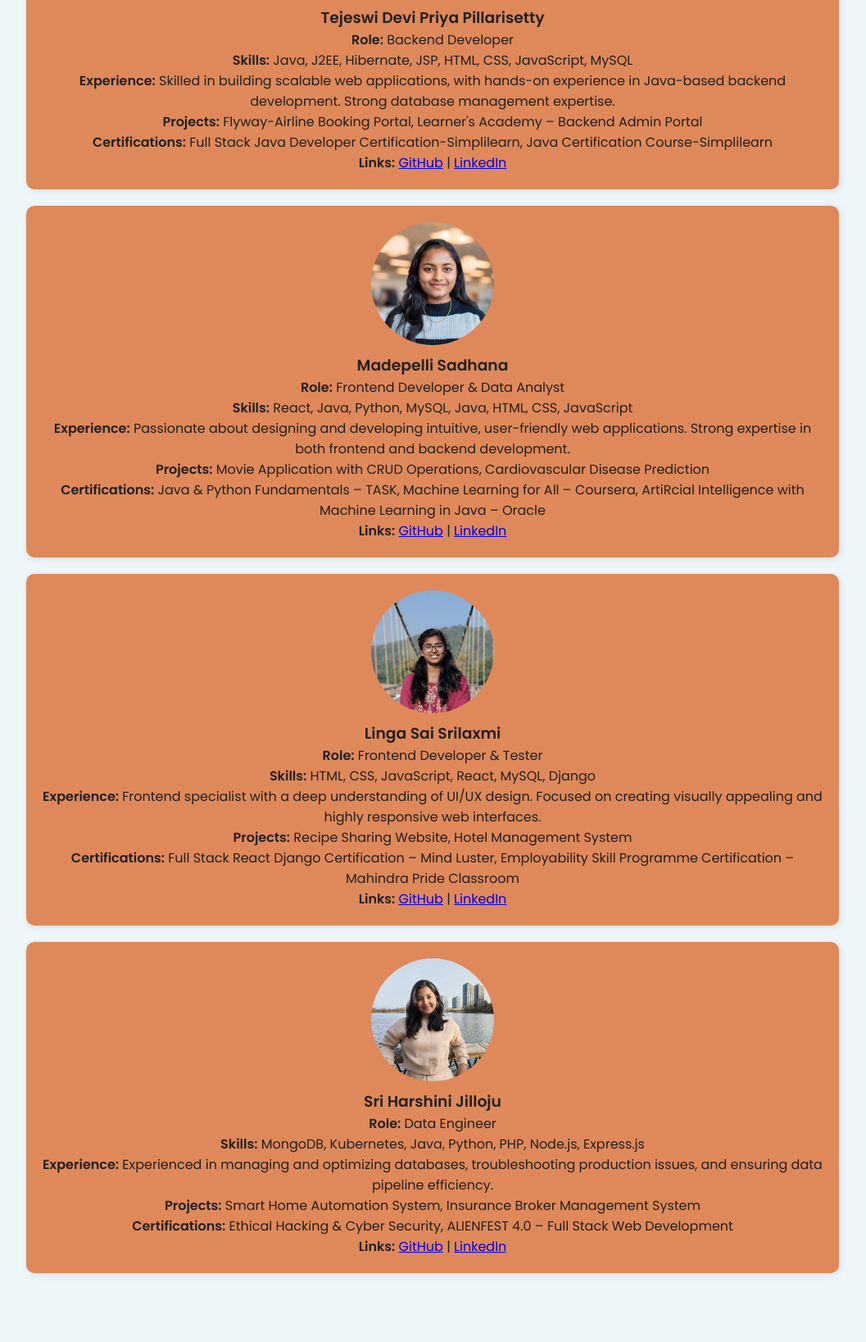
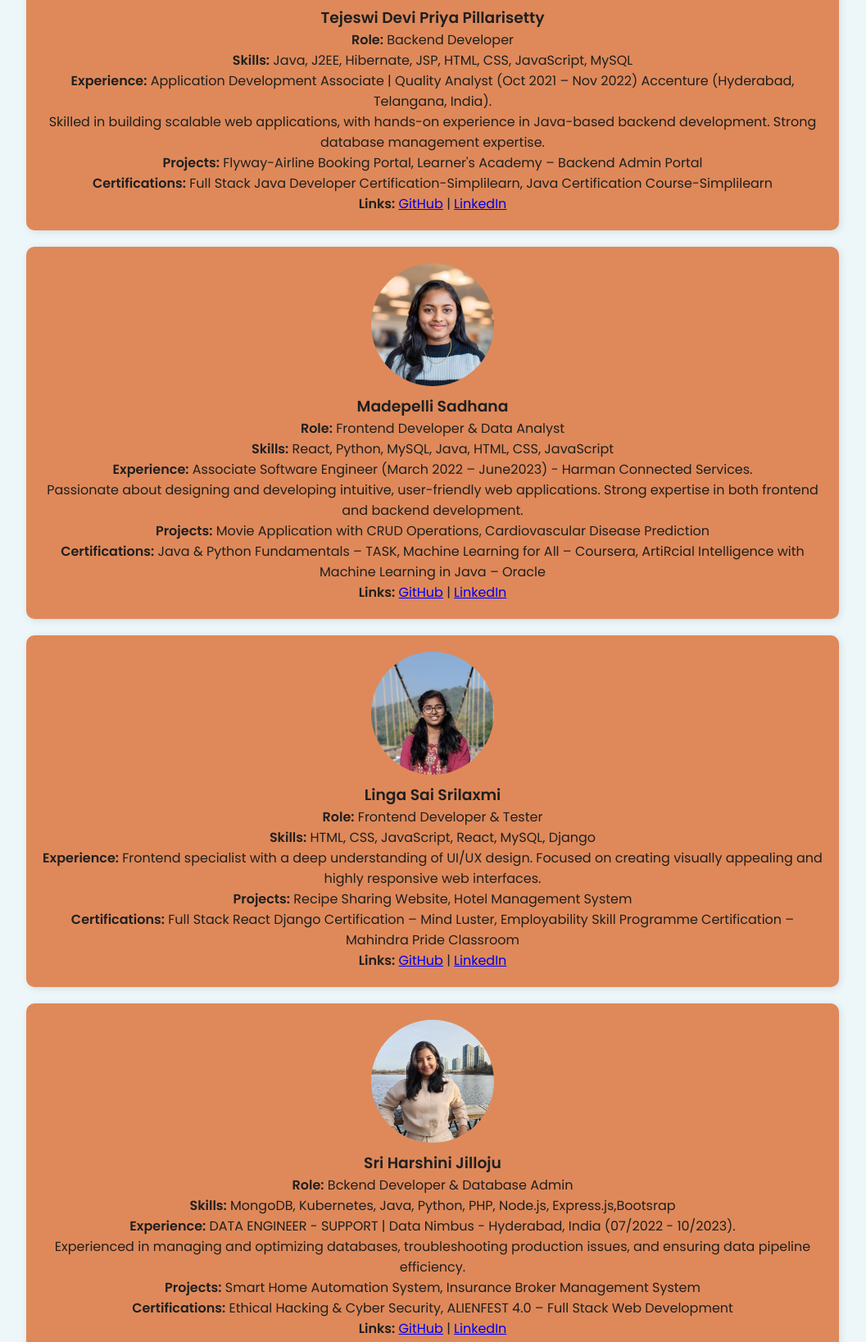
Before and after one commit to Priya-2705/InnovisPortfolio, a plain HTML site: page index.html in a window 1280 px wide. Shown: the part 1163-2800 px from the top of the page at 82% size, without its empty margins (112-1169 px from the left). Drawn offline with Linux system fonts and the light colour scheme.

Commit message:
Fourth Commit

```diff
--- a/index.html
+++ b/index.html
@@ -29,9 +29,9 @@
     <section id="home" class="hero">
         <div class="container">
             <h2>Hello! We are Team Innovis</h2>
-            <p>"We are a passionate group of developers dedicated to building innovative and scalable
+            <p>We are a passionate group of developers dedicated to building innovative and scalable
                 full-stack applications. For our capstone project, we are interested in developing a full-stack
-                Java-based application, integrating Java for backend logic, React for a dynamic and responsive frontend,
+                Java-based application, integrating Java for backend logic, React/Angular for a dynamic and responsive frontend,
                 and MongoDB/MySQL for efficient data management.<br><br>
 
                 Our goal is to craft a robust, high-performance solution that showcases our expertise in modern web
@@ -39,7 +39,7 @@
                 architecture, we aim to deliver a seamless, user-friendly experience.<br><br>
 
                 Driven by collaboration and innovation, Team Innovis is excited to push the boundaries of full-stack
-                development and create a project that makes a real impact."</p>
+                development and create a project that makes a real impact.</p>
             <a href="#team" class="btn">Meet Our Team</a>
         </div>
     </section>
@@ -53,7 +53,9 @@
                     <h3>Tejeswi Devi Priya Pillarisetty</h3>
                     <p><strong>Role:</strong> Backend Developer</p>
                     <p><strong>Skills:</strong> Java, J2EE, Hibernate, JSP, HTML, CSS, JavaScript, MySQL</p>
-                    <p><strong>Experience:</strong> Skilled in building scalable web applications, with hands-on experience in Java-based backend development. Strong database management expertise.</p>
+                    <p><strong>Experience:</strong> Application Development Associate | Quality Analyst	(Oct 2021 – Nov 2022)
+                        Accenture (Hyderabad, Telangana, India).
+                        <br>Skilled in building scalable web applications, with hands-on experience in Java-based backend development. Strong database management expertise.</p>
                     <p><strong>Projects:</strong> Flyway-Airline Booking Portal, Learner's Academy – Backend Admin Portal</p>
                     <p><strong>Certifications:</strong>  Full Stack Java Developer Certification-Simplilearn,  Java Certification Course-Simplilearn  </p>
                     <p><strong>Links:</strong>
@@ -65,8 +67,9 @@
                     <img src="assets/team/Sadhana.jpg" alt="Madepelli Sadhana">
                     <h3>Madepelli Sadhana</h3>
                     <p><strong>Role:</strong> Frontend Developer & Data Analyst</p>
-                    <p><strong>Skills:</strong> React, Java, Python, MySQL, Java, HTML, CSS, JavaScript</p>
-                    <p><strong>Experience:</strong> Passionate about designing and developing intuitive, user-friendly web applications. Strong expertise in both frontend and backend development.</p>
+                    <p><strong>Skills:</strong> React, Python, MySQL, Java, HTML, CSS, JavaScript</p>
+                    <p><strong>Experience:</strong> Associate Software Engineer (March 2022 – June2023)
+                         - Harman Connected Services. <br> Passionate about designing and developing intuitive, user-friendly web applications. Strong expertise in both frontend and backend development.</p>
                     <p><strong>Projects:</strong> Movie Application with CRUD Operations, Cardiovascular Disease Prediction </p>
                     <p><strong>Certifications:</strong>  Java & Python Fundamentals – TASK,  Machine Learning for All – Coursera,  ArtiRcial Intelligence with Machine Learning in Java – Oracle</p>
                     <p><strong>Links:</strong>
@@ -90,9 +93,10 @@
                 <div class="team-member">
                     <img src="assets/team/Harshini.jpg" alt="Sri Harshini Jilloju">
                     <h3>Sri Harshini Jilloju</h3>
-                    <p><strong>Role:</strong> Data Engineer</p>
-                    <p><strong>Skills:</strong> MongoDB, Kubernetes, Java, Python, PHP, Node.js, Express.js</p>
-                    <p><strong>Experience:</strong> Experienced in managing and optimizing databases, troubleshooting production issues, and ensuring data pipeline efficiency.</p>
+                    <p><strong>Role:</strong> Bckend Developer & Database Admin</p>
+                    <p><strong>Skills:</strong> MongoDB, Kubernetes, Java, Python, PHP, Node.js, Express.js,Bootsrap</p>
+                    <p><strong>Experience:</strong> DATA ENGINEER - SUPPORT | Data Nimbus - Hyderabad, India (07/2022 - 10/2023).
+                        <br> Experienced in managing and optimizing databases, troubleshooting production issues, and ensuring data pipeline efficiency.</p>
                     <p><strong>Projects:</strong> Smart Home Automation System, Insurance Broker Management System</p>
                     <p><strong>Certifications:</strong> Ethical Hacking & Cyber Security,  ALIENFEST 4.0 – Full Stack Web Development</p>
                     <p><strong>Links:</strong>
```
